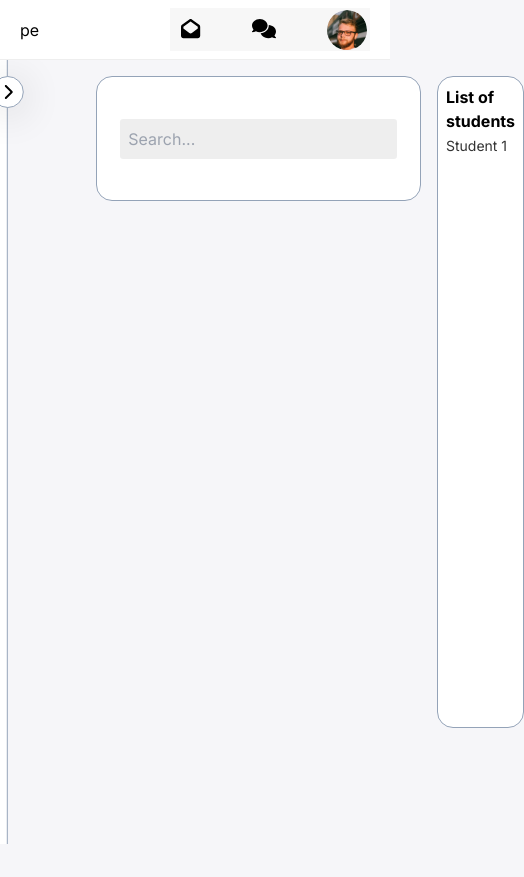
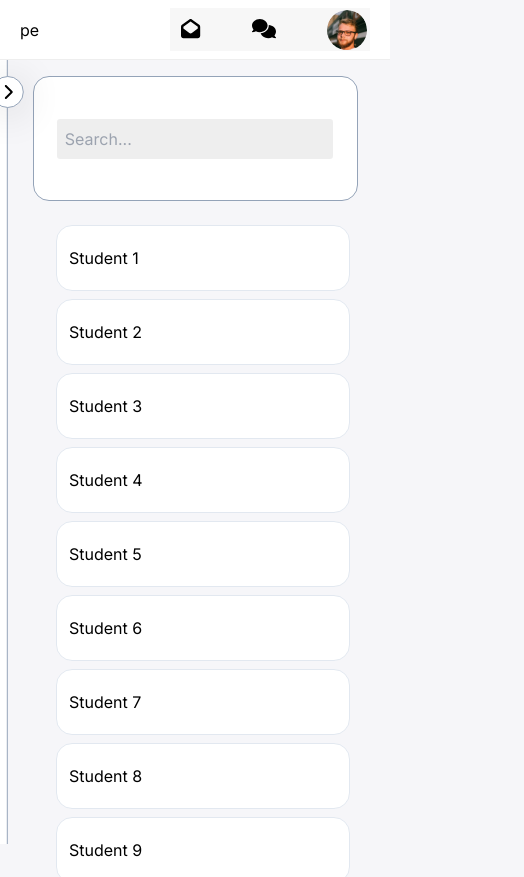
Before and after one commit to jhamiltonjunior/saas-frontend, a Next.js app: page /student in a window 390 px wide. Shown: the whole page, 524 px wide, since content can reach past the window. Before the commit the page ends 844 px from the top, so only its background shows below. Built offline with nearby package versions, Linux system fonts and the light colour scheme.

Commit message:
Feat: component of list students added

```diff
--- a/src/app/components/seach/listStudents.js
+++ b/src/app/components/seach/listStudents.js
@@ -1,20 +1,40 @@
-import Link from "next/link";
+import { selectUniqueStudent } from "../../hook/selectUniqueStudent";
 
 function ListStudents(props) {
   // const { students } = props;
+
+  const students = [
+    { id: 1, name: "Student 1", age: 20, img: "https://picsum.photos/200/300" },
+    { id: 2, name: "Student 2", age: 21, img: "https://picsum.photos/200/300" },
+    { id: 3, name: "Student 3", age: 22, img: "https://picsum.photos/200/300" },
+    { id: 4, name: "Student 4", age: 23, img: "https://picsum.photos/200/300" },
+  ]
+
+  for (let i = 5; i <= 30; i++) {
+    students.push({
+        id: i,
+        name: `Student ${i}`,
+        age: 20 + i,
+        img: "https://picsum.photos/200/300"
+    });
+  }
+
   return (
-    <div className="container_list_students w-full ml-4">
-      <h1>List of students</h1>
+    <div className="container_list_students w-full">
+      {/* <h1 class="p-2">Lista de Alunos</h1> */}
       <ul>
-        <li>
-          <Link href="/student/1">Student 1</Link>
-        </li>
+        {students.map((student) => (
 
-        {/* {students.map((student) => (
-          <li key={student.id}>
-            <Link to={`/student/${student.id}`}>{student.name}</Link>
+          <li
+            key={student.id}
+            onClick={
+              () => selectUniqueStudent(student.id)
+            }
+            className="py-5 pl-3 border border-solid border-slate-200 cursor-pointer"
+            >
+              <div>{student.name}</div>
           </li>
-        ))} */}
+        ))}
       </ul>
     </div>
   );
--- a/src/app/components/seach/style.css
+++ b/src/app/components/seach/style.css
@@ -2,6 +2,7 @@
   max-width: 325px;
   min-width: 325px;
   max-height: 125px;
+  min-height: 125px;
   border: .5px solid var(--slate-400);
   padding: var(--small);
   background-color: var(--background);
@@ -22,10 +23,24 @@
 }
 
 .container_list_students {
-  border: .5px solid var(--slate-400);
-  padding: var(--small);
+	max-height: 100%;
+	overflow-y: auto;
+  margin-left: var(--medium);
+  padding: 0;
+  box-shadow: 0 0 0 1px var(--border-color);
+}
+
+.container_list_students ul li{
   background-color: var(--background);
   border-radius: var(--border-radius-large);
-  box-shadow: 0 0 0 1px var(--border-color);
+}
 
+.container_list_students ul li:not(:nth-child(1)) {
+  margin-top: var(--small);
 }
+
+@media screen and (max-width: 924px) {
+  .container_list_students {
+    margin-top: calc(var(--medium) + var(--small));
+	}
+}
--- /dev/null
+++ b/src/app/hook/selectUniqueStudent.js
@@ -0,0 +1,3 @@
+export function selectUniqueStudent(event) {
+  console.log(event)
+}
--- a/src/app/student/page.js
+++ b/src/app/student/page.js
@@ -85,7 +85,7 @@ export default function Home() {
       {<NavBar />}
 
 
-      <main  className="flex flex-row min-h-screen w-screen justify-between p-24">
+      <main  className="container_students flex flex-row min-h-screen w-screen justify-between p-24">
         <Search />
         <ListStudents  />
       </main>
--- a/src/app/student/style.css
+++ b/src/app/student/style.css
@@ -8,3 +8,14 @@
 html, body {
 	height: 100%;
 }
+
+@media screen and (max-width: 924px) {
+	.container_students {
+    /* margin-top: var(--medium); */
+    margin-left: 0;
+		flex-wrap: wrap;
+		justify-content: center;
+		padding-left: 2.5rem;
+		padding-right: 2.5rem;
+	}
+}
```
